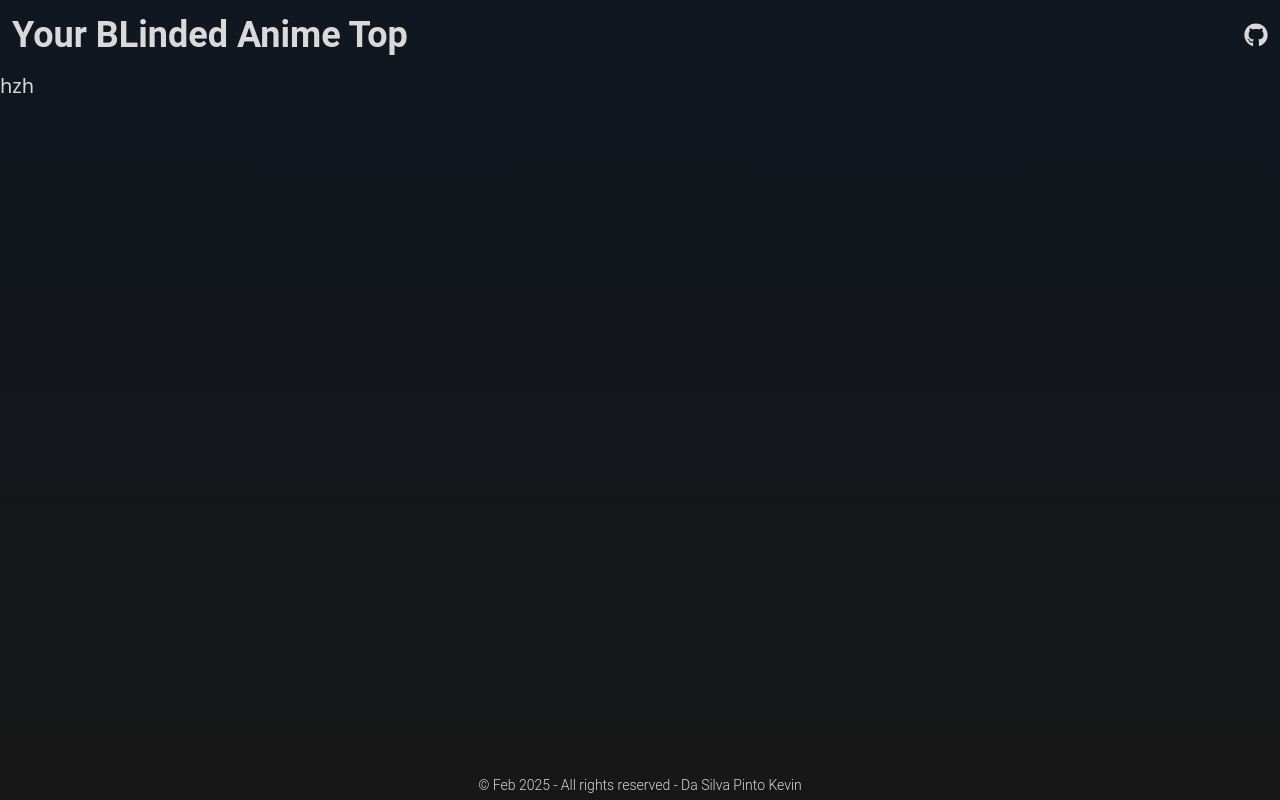
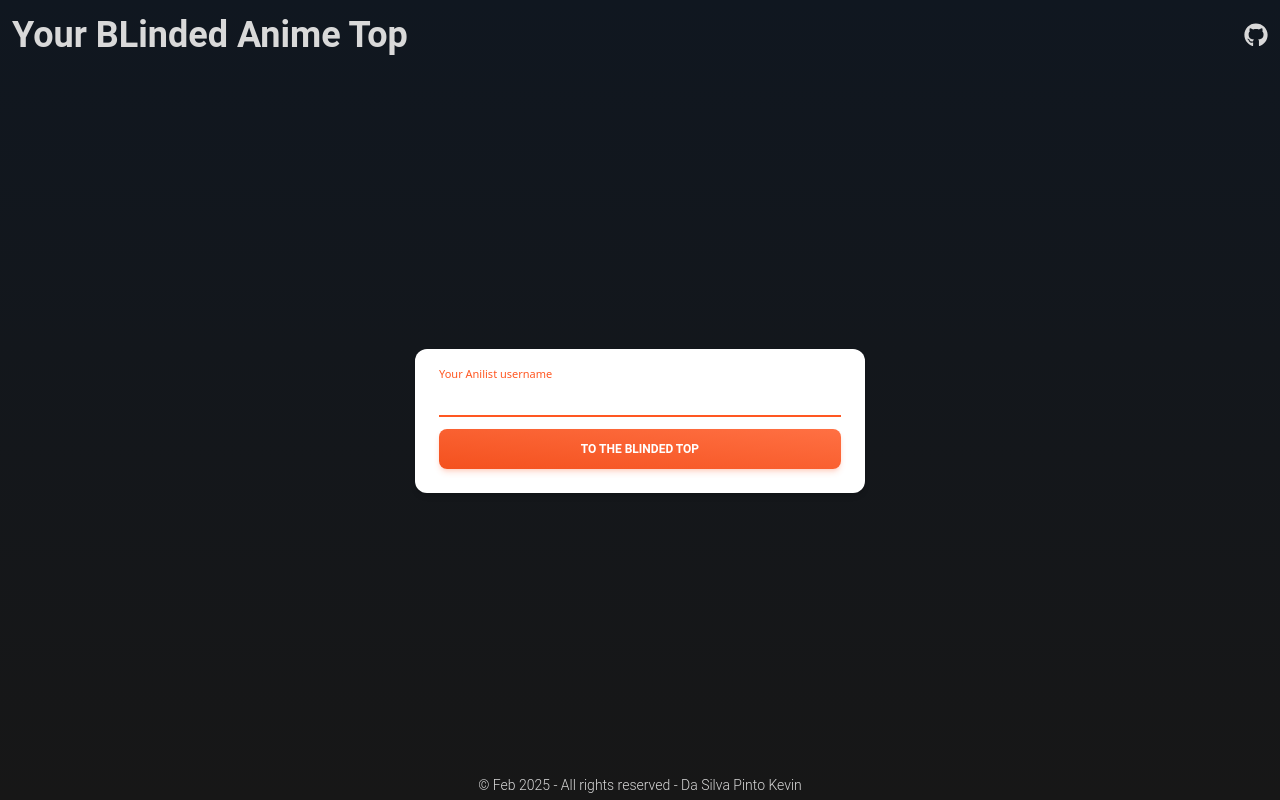
Before and after one commit to NamelessProj/Anime-Wildcard, a React (Vite) app: page / in a window 1280 px wide. Built offline with nearby package versions, Linux system fonts and the light colour scheme.

Commit message:
Updating the Home page

```diff
--- a/src/pages/Home.jsx
+++ b/src/pages/Home.jsx
@@ -1,8 +1,48 @@
+import {Alert, Button, Card, CardBody, Input} from "@material-tailwind/react";
+import {useContext, useState} from "react";
+import DataContext from "../context/DataContext.jsx";
+
 const Home = () => {
+    const {username, setUsername} = useContext(DataContext);
+    const [error, setError] = useState("");
+
+    const handleSubmit = (e) => {
+        e.preventDefault();
+        setError("");
+
+        if(!username || username === ""){
+            setError("Please enter your Anilist username.");
+            document.querySelector("input[name='username']").focus();
+            return;
+        }
+    }
+
     return (
-        <div>
-            hzh
-        </div>
+        <main className="flex justify-center items-center">
+            <Card className="w-[min(450px,100%)]">
+                <CardBody>
+                    <form className="flex flex-col gap-3" onSubmit={handleSubmit}>
+                        {error && <Alert color="red">{error}</Alert>}
+                        <Input
+                            value={username}
+                            onChange={(e) => setUsername(e.target.value)}
+                            label="Your Anilist username"
+                            variant="standard"
+                            color="deep-orange"
+                            name="username"
+                            autoFocus
+                        />
+                        <Button
+                            color="deep-orange"
+                            variant="gradient"
+                            onClick={handleSubmit}
+                        >
+                            To the Blinded Top
+                        </Button>
+                    </form>
+                </CardBody>
+            </Card>
+        </main>
     );
 };
 
```
